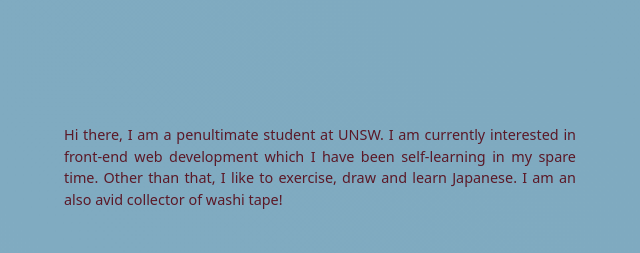
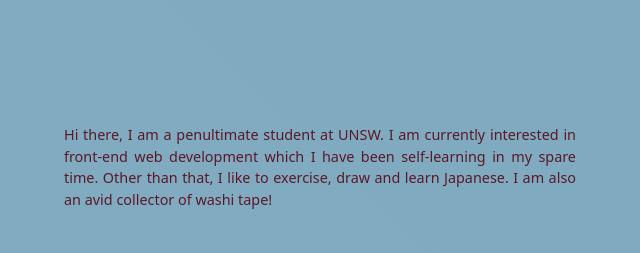
Before and after one commit to cac1031/Portfolio-Website, a plain HTML site: page index.html in a window 1280 px wide. Shown: the part 1200-1453 px from the top of the page, 32-672 px from the left. Drawn offline with Linux system fonts and the light colour scheme.

Commit message:
fix: corrected grammar mistake

```diff
--- a/index.html
+++ b/index.html
@@ -44,7 +44,7 @@
   <section id="about">
     <h2 class="hidden">About</h2>
     <div class="about-container">
-      <div class="about-item"><p>Hi there, I am a penultimate student at UNSW. I am currently interested in front-end web development which I have been self-learning in my spare time. Other than that, I like to exercise, draw and learn Japanese. I am an also avid collector of washi tape!</p></div>
+      <div class="about-item"><p>Hi there, I am a penultimate student at UNSW. I am currently interested in front-end web development which I have been self-learning in my spare time. Other than that, I like to exercise, draw and learn Japanese. I am also an avid collector of washi tape!</p></div>
       <div class="about-item"><img id="profile" src="assets/headshot.jpg" alt="profile photo"></div>
       <div class="about-item about-img hidden"><img class="icon-invert" src="assets/tape.png" alt="washi tape"></div>
       <div class="about-item about-img hidden"><img class="icon-invert" src="assets/dumbbell.png" alt="dumbbell"></div>
```
